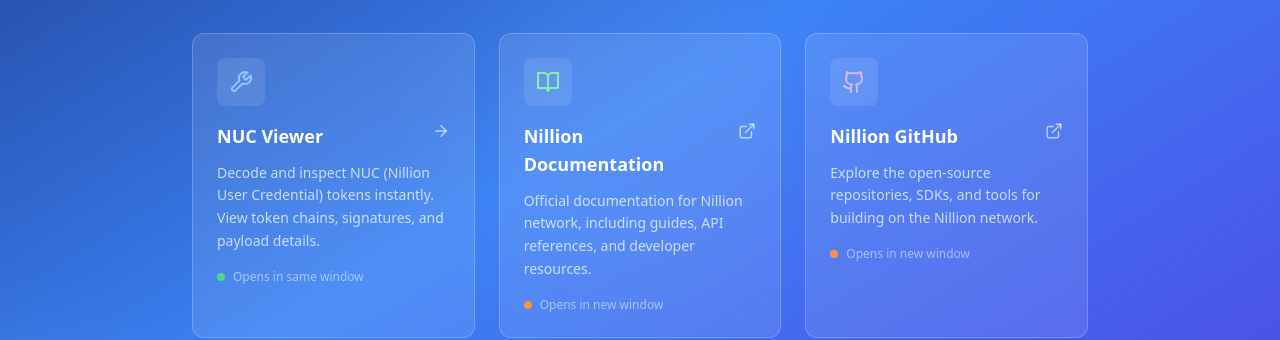
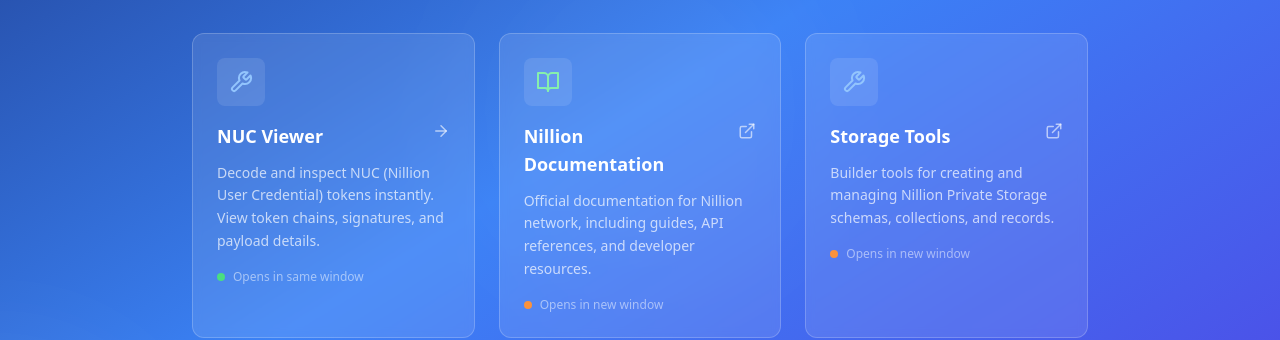
Before and after one commit to elmurci/nillion-tools, a React (Vite) app: page / in a window 1280 px wide. Shown: the part 290-630 px from the top of the page. Built offline with nearby package versions, Linux system fonts and the light colour scheme.

Commit message:
feat: adds storage tool

```diff
--- a/src/components/NUCDecoder.tsx
+++ b/src/components/NUCDecoder.tsx
@@ -236,7 +236,7 @@ const NUCDecoder: React.FC = () => {
             className="flex items-center gap-2 px-4 py-2 bg-white/20 backdrop-blur-sm text-white font-semibold rounded-lg hover:bg-white/30 focus:ring-4 focus:ring-white/30 transition-all duration-200 shadow-lg hover:shadow-xl border border-white/20 transform hover:scale-105"
           >
             <ArrowLeft size={18} />
-            Back to Home
+            Back
           </button>
         </div>
 
--- a/src/components/index.tsx
+++ b/src/components/index.tsx
@@ -22,11 +22,11 @@ const Index: React.FC = () => {
       icon: 'documentation' as const
     },
     {
-      title: 'Nillion GitHub',
-      description: 'Explore the open-source repositories, SDKs, and tools for building on the Nillion network.',
-      href: 'https://github.com/nillionnetwork',
+      title: 'Storage Tools',
+      description: 'Builder tools for creating and managing Nillion Private Storage schemas, collections, and records.',
+      href: 'https://nillion-storage-tools.vercel.app/',
       isExternal: true,
-      icon: 'github' as const
+      icon: 'tool' as const
     }
   ];
 
```
